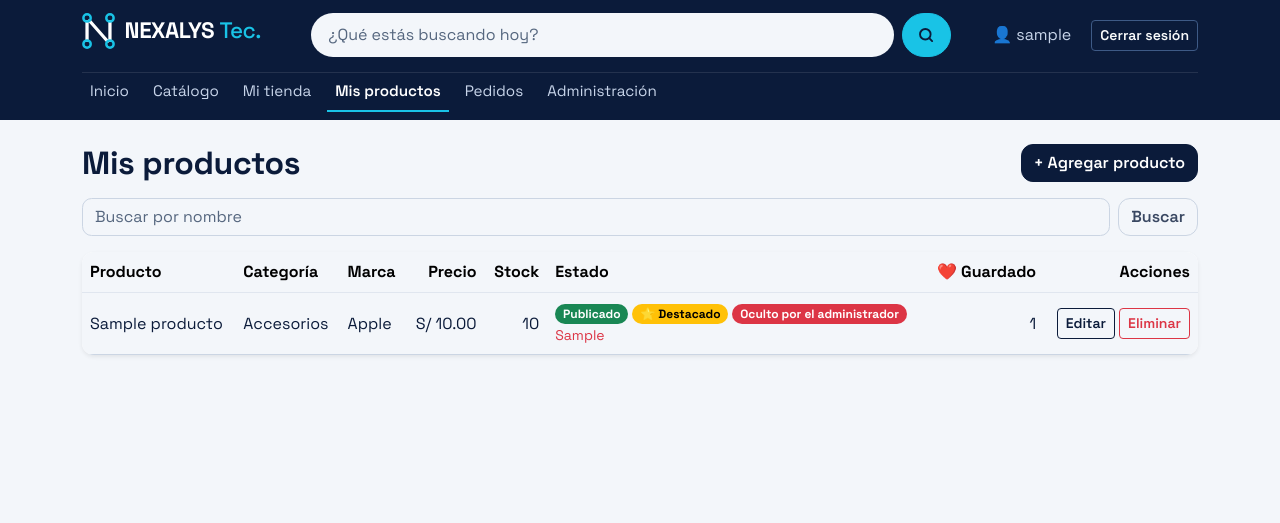
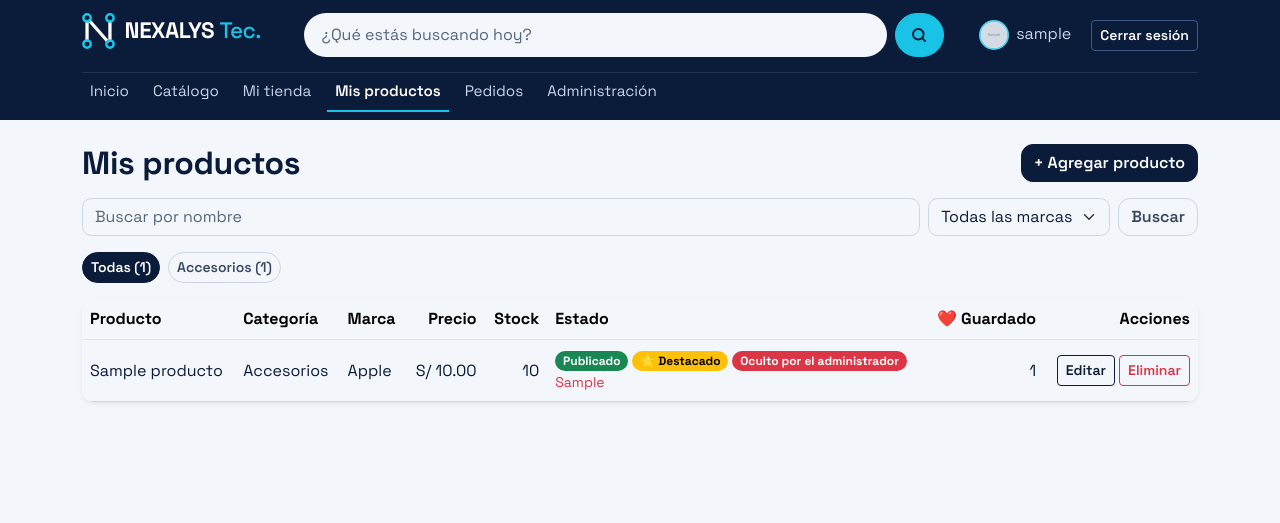
Before and after one commit to rodrigo1952/NEXALYS-Tec, a Django app: page /catalogo/mis-productos/ in a window 1280 px wide. Shown: the top 523 px of the page. Run offline with Django 5.2, Linux system fonts and the light colour scheme; a user stored in the database is signed in; data comes from the database, SQL or seed files in the repository; tables that the repository leaves empty hold one stand-in row (values such as "Sample post"); grey boxes marked "Sample" are stand-in pictures.

Commit message:
Logo en el menú y cantidades por categoría y marca

```diff
--- a/catalogo/views.py
+++ b/catalogo/views.py
@@ -18,6 +18,13 @@ ORDENES = {
     # "Más relevantes" (opción vacía) cuando hay algo escrito en el buscador.
     "relevantes": ("-relevancia", "-creado"),
 }
+
+
+def _entero(valor):
+    try:
+        return int(valor)
+    except (TypeError, ValueError):
+        return None
 
 
 # ---------------------------------------------------------------------------
@@ -97,8 +104,29 @@ def mis_productos(request):
     texto = request.GET.get("q", "").strip()
     if texto:
         productos = productos.buscar(texto)
+
+    # Cuántos productos tiene la tienda en cada categoría y marca (para los filtros).
+    propios = Producto.objects.filter(tienda=request.tienda).order_by()
+    categorias = (
+        propios.values("categoria_id", "categoria__nombre")
+        .annotate(cantidad=Count("id")).order_by("categoria__nombre")
+    )
+    categoria_id = _entero(request.GET.get("categoria"))
+    if categoria_id:
+        productos = productos.filter(categoria_id=categoria_id)
+        propios = propios.filter(categoria_id=categoria_id)  # las marcas se cuentan dentro de la categoría elegida
+    marcas = propios.values("marca_id", "marca__nombre").annotate(cantidad=Count("id")).order_by("marca__nombre")
+    marca_id = _entero(request.GET.get("marca"))
+    if marca_id:
+        productos = productos.filter(marca_id=marca_id)
+
     pagina = Paginator(productos, 10).get_page(request.GET.get("page"))
-    return render(request, "catalogo/mis_productos.html", {"pagina": pagina, "q": texto})
+    return render(request, "catalogo/mis_productos.html", {
+        "pagina": pagina, "q": texto,
+        "categorias": categorias, "marcas": marcas,
+        "categoria_id": categoria_id, "marca_id": marca_id,
+        "total_productos": sum(c["cantidad"] for c in categorias),
+    })
 
 
 @tienda_requerida()
--- a/static/css/marca.css
+++ b/static/css/marca.css
@@ -107,6 +107,18 @@ h1, h2, h3, h4, h5, h6, .display-6 { font-weight: 700; letter-spacing: -.01em; }
   .menu-secciones .nav-link { padding-left: .5rem; padding-right: .5rem; font-size: .95rem; }
 }
 
+/* Círculo del usuario en el menú (logo de la tienda o inicial) */
+.avatar-menu {
+  width: 30px; height: 30px; border-radius: 50%; overflow: hidden; flex-shrink: 0;
+  display: inline-flex; align-items: center; justify-content: center; vertical-align: middle;
+  margin-right: .45rem; background: var(--nx-acento); color: var(--nx-oscuro);
+  font-weight: 700; font-size: .9rem; border: 2px solid rgba(255, 255, 255, .25);
+}
+.avatar-menu img { width: 100%; height: 100%; object-fit: cover; background: var(--nx-blanco); }
+
+/* Filtros por categoría en "Mis productos" */
+.filtro-categorias .btn { border-radius: 999px; }
+
 /* 5. Botones ---------------------------------------------------------- */
 .btn { font-weight: 600; }
 .btn-primary {
--- /dev/null
+++ b/templates/_avatar.html
@@ -0,0 +1,3 @@
+{% comment %}
+Círculo del usuario en el menú: el logo de la tienda si tiene uno; si no, la inicial del usuario.
+{% endcomment %}<span class="avatar-menu" aria-hidden="true">{% if tienda_actual and tienda_actual.logo %}<img src="{{ tienda_actual.logo.url }}" alt="" width="30" height="30">{% else %}{{ user.get_username|first|upper }}{% endif %}</span>
--- a/templates/_menu_usuario.html
+++ b/templates/_menu_usuario.html
@@ -2,7 +2,7 @@
 en la fila de arriba en computadora y dentro del botón ☰ en el celular.{% endcomment %}
 {% if user.is_authenticated %}
   <li class="nav-item">
-    <a class="nav-link{% if not ns and vista in 'mi_cuenta editar_datos eliminar_cuenta password_change' %} active" aria-current="page{% endif %}" href="{% url 'mi_cuenta' %}">👤 {{ user.username }}</a>
+    <a class="nav-link{% if not ns and vista in 'mi_cuenta editar_datos eliminar_cuenta password_change' %} active" aria-current="page{% endif %}" href="{% url 'mi_cuenta' %}">{% include "_avatar.html" %}{{ user.username }}</a>
   </li>
   <li class="nav-item">
     <form method="post" action="{% url 'logout' %}">
--- a/templates/base.html
+++ b/templates/base.html
@@ -10,7 +10,7 @@
   <link href="https://fonts.googleapis.com/css2?family=Space+Grotesk:wght@400;500;600;700&display=swap" rel="stylesheet">
   <link href="https://cdn.jsdelivr.net/npm/bootstrap@5.3.3/dist/css/bootstrap.min.css" rel="stylesheet">
   {# Colores, letra y logo de la marca. Si cambias marca.css, sube el número de ?v= para que los navegadores lo recarguen. #}
-  <link href="{% static 'css/marca.css' %}?v=2" rel="stylesheet">
+  <link href="{% static 'css/marca.css' %}?v=3" rel="stylesheet">
   <style>
     .formulario input:not([type=checkbox]):not([type=hidden]) {
       display: block; width: 100%; padding: .5rem .75rem;
--- a/templates/catalogo/mis_productos.html
+++ b/templates/catalogo/mis_productos.html
@@ -7,10 +7,31 @@
   <a href="{% url 'catalogo:crear' %}" class="btn btn-primary">+ Agregar producto</a>
 </div>
 
-<form method="get" class="d-flex gap-2 mb-3">
-  <input type="search" name="q" value="{{ q }}" class="form-control" placeholder="Buscar por nombre">
+<form method="get" class="d-flex flex-wrap gap-2 mb-3">
+  {% if categoria_id %}<input type="hidden" name="categoria" value="{{ categoria_id }}">{% endif %}
+  <label for="buscar-mis-productos" class="visually-hidden">Buscar por nombre</label>
+  <input id="buscar-mis-productos" type="search" name="q" value="{{ q }}" class="form-control flex-grow-1" style="flex-basis: 16rem; width: auto" placeholder="Buscar por nombre">
+  {% if marcas %}
+    <label for="filtro-marca" class="visually-hidden">Marca</label>
+    <select id="filtro-marca" name="marca" class="form-select" style="width: auto" onchange="this.form.submit()">
+      <option value="">Todas las marcas</option>
+      {% for m in marcas %}
+        <option value="{{ m.marca_id }}"{% if m.marca_id == marca_id %} selected{% endif %}>{{ m.marca__nombre }} ({{ m.cantidad }})</option>
+      {% endfor %}
+    </select>
+  {% endif %}
   <button type="submit" class="btn btn-outline-secondary">Buscar</button>
 </form>
+
+{% if categorias %}
+  {# Cantidad de productos por categoría; al tocar una, la tabla se filtra. #}
+  <nav class="filtro-categorias d-flex flex-wrap gap-2 mb-3" aria-label="Filtrar por categoría">
+    <a href="{% querystring categoria=None marca=None page=None %}" class="btn btn-sm {% if not categoria_id %}btn-primary{% else %}btn-outline-secondary{% endif %}"{% if not categoria_id %} aria-current="true"{% endif %}>Todas ({{ total_productos }})</a>
+    {% for c in categorias %}
+      <a href="{% querystring categoria=c.categoria_id marca=None page=None %}" class="btn btn-sm {% if c.categoria_id == categoria_id %}btn-primary{% else %}btn-outline-secondary{% endif %}"{% if c.categoria_id == categoria_id %} aria-current="true"{% endif %}>{{ c.categoria__nombre }} ({{ c.cantidad }})</a>
+    {% endfor %}
+  </nav>
+{% endif %}
 
 <div class="table-responsive bg-white rounded shadow-sm">
   <table class="table table-hover align-middle mb-0">
@@ -56,7 +77,7 @@
         </tr>
       {% empty %}
         <tr><td colspan="8" class="text-center text-muted py-4">
-          {% if q %}No hay productos que coincidan con "{{ q }}".{% else %}Aún no registraste productos.{% endif %}
+          {% if q or categoria_id or marca_id %}No hay productos con esos filtros.{% else %}Aún no registraste productos.{% endif %}
         </td></tr>
       {% endfor %}
     </tbody>
```
Also changed, not shown: catalogo/test_mis_productos.py (added, +79 -0 lines).
